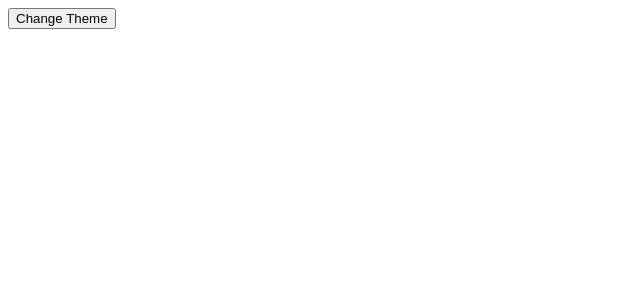
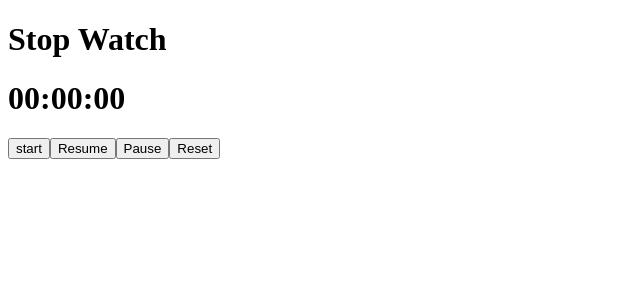
Before and after one commit to ramji023/React-practice, a React (Vite) app: page / in a window 1280 px wide. Shown: the top 300 px of the page, without its empty margins (0-640 px from the left). Built offline with nearby package versions, Linux system fonts and the light colour scheme.

Commit message:
build stopwatch

```diff
--- a/src/App.tsx
+++ b/src/App.tsx
@@ -1,10 +1,8 @@
-import { Theme, ThemeProvider } from "./interview Questions/theme_changer/Theme"
+import Watch from "./interview Questions/timer/Watch"
+
 function App() {
   return (
-    <ThemeProvider>
-      <Theme />
-    </ThemeProvider>
-
+    <Watch />
   )
 }
 
--- /dev/null
+++ b/src/interview Questions/timer/Watch.tsx
@@ -0,0 +1,47 @@
+import { useState, useRef } from "react";
+
+const Watch = () => {
+    const id = useRef<number | null>(null);
+    const [timer, setTimer] = useState(0);
+    function handleStart() {
+        id.current = setInterval(() => {
+            setTimer((prev) => prev + 1);
+        }, 10)
+    }
+    function handleResume() {
+        handleStart();
+    }
+    function handlePause() {
+        if (id.current) {
+            clearInterval(id.current);
+        }
+    }
+    function handleReset() {
+        if (id.current) {
+            clearInterval(id.current);
+        }
+        setTimer(0);
+    }
+
+    // Convert timer (which counts in 10ms) into minutes, seconds, and milliseconds
+    const minutes = Math.floor(timer / 6000); // 6000 * 10ms = 60s = 1m
+    const seconds = Math.floor((timer % 6000) / 100); // 100 * 10ms = 1s
+    const milliseconds = timer % 100; // Remaining 10ms increments
+
+    return (
+        <>
+            <h1>Stop Watch</h1>
+            <h1>
+                {minutes.toString().padStart(2, "0")}:
+                {seconds.toString().padStart(2, "0")}:
+                {milliseconds.toString().padStart(2, "0")}
+            </h1>
+            <button onClick={handleStart} >start</button>
+            <button onClick={handleResume}>Resume</button>
+            <button onClick={handlePause}>Pause</button>
+            <button onClick={handleReset}>Reset</button>
+        </>
+    )
+}
+
+export default Watch;
```
